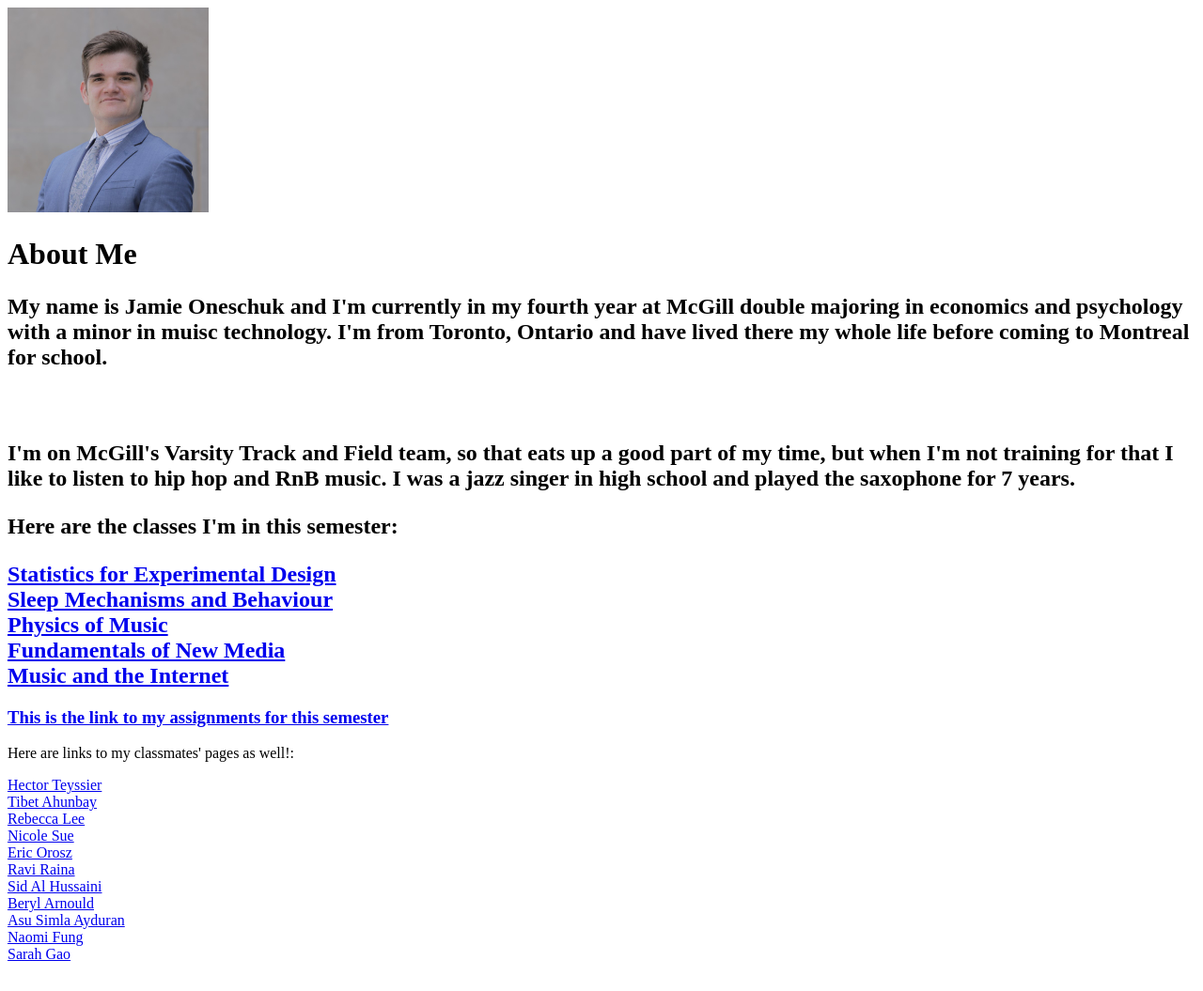
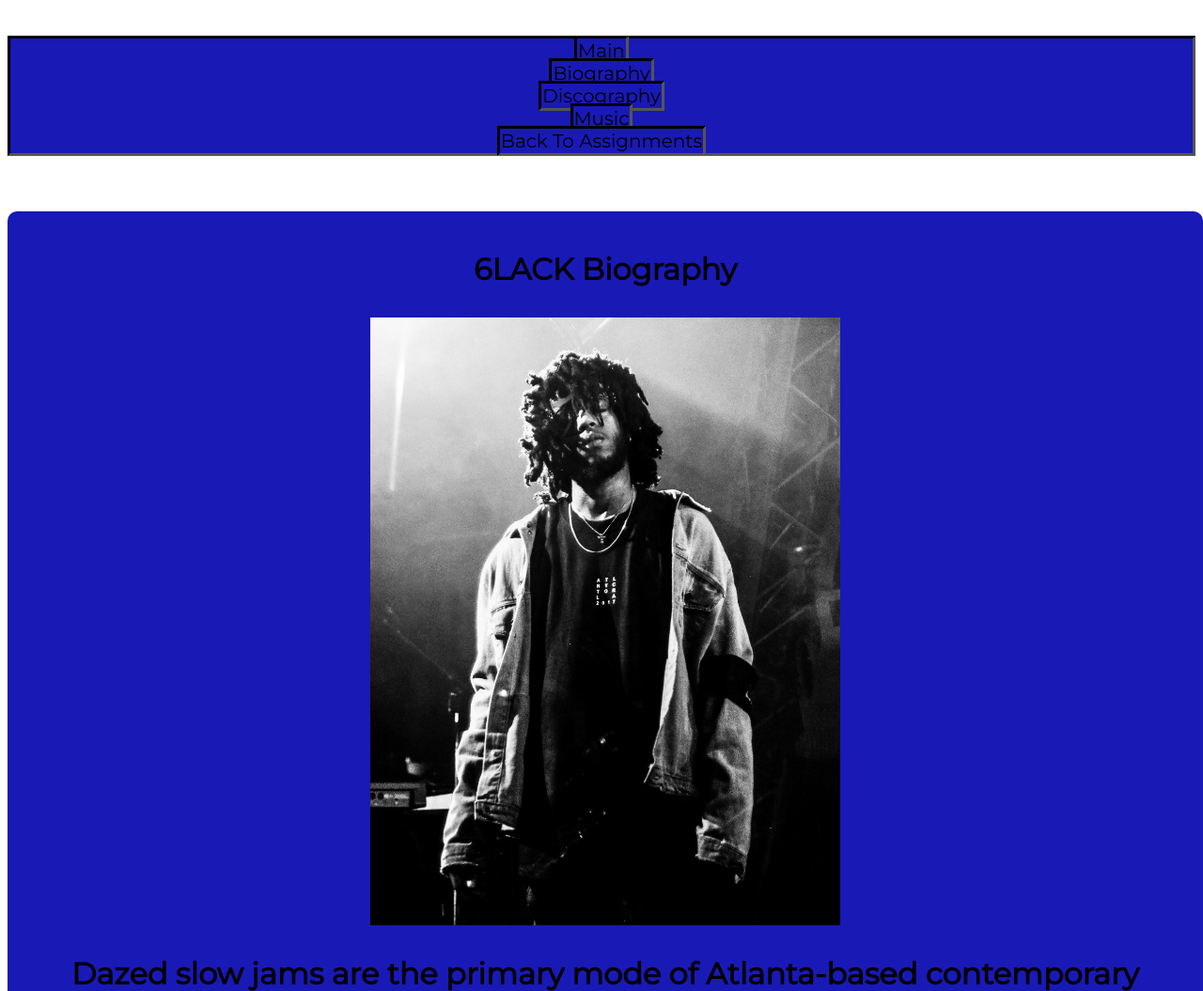
Before and after one commit to mumt301/Jamie-Oneschuk-Repository-, a plain HTML site: page biography.html in a window 1280 px wide. Shown: the top 1055 px of the page at 94% size. Drawn offline with Linux system fonts and the light colour scheme.

Commit message:
website and stuff

```diff
--- a/assignments.html
+++ b/assignments.html
@@ -2,10 +2,12 @@
  <html>
  <head>
   <meta charset="utf-8">
+  <link href="https://fonts.googleapis.com/css2?family=Montserrat&display=swap" rel="stylesheet">
+  <link href="main.css" rel="stylesheet" type="text/css">
   <title>Assignments Page MUMT 301</title>
  </head>
- <body>
-  <h2>Jamie Oneschuk Assignments</h2>
+ <body class="background">
+  <h2 class="text1">Jamie Oneschuk Assignments</h2>
   <p>This page contains links to my MUMT 301 assignments for the semester.<br>
   <a href="questionnaire.txt">Assignment 1 (Questionnaire)<em></a><br>
   <a href="fanpage.html">Assignment 3 (6LACK Fanpage)<em></a><br>
--- /dev/null
+++ b/bio.css
@@ -0,0 +1,47 @@
+body {
+    font-family: 'Montserrat', sans-serif;
+}
+.nav-link {
+    list-style: none;
+    text-decoration: none;
+    color: black;
+    font-size: 20px;
+    background-color: rgb(25, 25, 182);
+    text-align: center;
+    padding: 1px 1px;
+    border: black;
+    border-style:inset;
+    margin-top: 1cm;
+    margin-bottom: 1cm;
+   }
+.ul {
+    list-style-type: none;
+    margin: 0;
+    padding: 0;
+    overflow: hidden;
+    background-color: #333333;
+}
+.biopic {
+    display: block;
+    width: 40%;
+    margin-left: auto;
+    margin-right: auto;
+}
+.biotext {
+
+position: absolute;
+align-items: center;
+
+
+}
+h1,h2 {
+    text-align: center;
+    border-radius: 10px 10px 10px 10px;
+    padding: 10px;
+    background-color: rgb(25, 25, 182);
+
+}
+.heading {
+font-size: 1300pt;
+
+}
--- a/biography.html
+++ b/biography.html
@@ -1,33 +1,28 @@
 <!DOCTYPE html>
-<html>
     <head>
-        <title>Jamie Oneschuk</title>
+        <meta charset="utf-8">
+        <link href="https://fonts.googleapis.com/css2?family=Montserrat&display=swap" rel="stylesheet">
+        <link href="bio.css" rel="stylesheet" type="text/css">
+         <title>Biography</title>
     </head>
-    <body>
-        <img src="Headshot.jpg" width="213.5" height="218.25">
-        <h1><strong>About Me</strong></h1>
-        <h2><p>My name is Jamie Oneschuk and I'm currently in my fourth year at McGill double majoring in economics and psychology with a minor in muisc technology. I'm from Toronto, Ontario and have lived there my whole life before coming to Montreal for school.</p>
-        <br><p>I'm on McGill's Varsity Track and Field team, so that eats up a good part of my time, but when I'm not training for that I like to listen to hip hop and RnB music. I was a jazz singer in high school and played the saxophone for 7 years.</p>
-       <p>Here are the classes I'm in this semester: </p>
-       <a href="https://www.mcgill.ca/study/2021-2022/courses/psyc-305"> Statistics for Experimental Design</a><br>
-       <a href="https://www.mcgill.ca/study/2021-2022/courses/psyc-444"> Sleep Mechanisms and Behaviour</a><br>
-       <a href="https://www.mcgill.ca/study/2021-2022/courses/phys-224"> Physics of Music</a><br>
-       <a href="https://www.mcgill.ca/study/2021-2022/courses/mumt-202"> Fundamentals of New Media</a><br>
-       <a href="https://www.mcgill.ca/study/2021-2022/courses/mumt-301"> Music and the Internet</a><br>
-       <h3><a href="assignments.html">This is the link to my assignments for this semester
-       </a></h3>
-       <p>Here are links to my classmates' pages as well!: </p>
-       <p><a href="https://mumt301.github.io/hteyssier">Hector Teyssier</a><br>
-        <a href="https://mumt301.github.io/tibetahunbay_assignment1">Tibet Ahunbay</a><br>
-        <a href="https://mumt301.github.io/Rebecca-Lee">Rebecca Lee</a><br>
-        <a href="https://mumt301.github.io/nicolesue">Nicole Sue</a><br>
-        <a href="https://mumt301.github.io/orosze">Eric Orosz</a><br>
-        <a href="https://mumt301.github.io/raviraina">Ravi Raina</a><br>
-        <a href="https://mumt301.github.io/SidAlHussaini">Sid Al Hussaini</a><br>
-        <a href="https://mumt301.github.io/beryl">Beryl Arnould</a><br>
-        <a href="https://mumt301.github.io/Asu_Simla_Ayduran">Asu Simla Ayduran</a><br>
-        <a href="https://mumt301.github.io/naomifung01">Naomi Fung</a><br>
-        <a href="https://mumt301.github.io/Sarah-Gao">Sarah Gao</a><br>
-    </h2>
-    </body>
+<body>
+    </div>
+        <ul class="nav-link">
+            <li ><a class="nav-link" href="fanpage.html">Main</a></li>
+            <li ><a class="nav-link" href="biography.html">Biography</a></li>
+            <li ><a class="nav-link" href="discography.html">Discography</a></li>
+            <li ><a class="nav-link" a href="music.html">Music</a></li>
+            <li ><a class="nav-link" a href="assignments.html">Back To Assignments</a></li>
+        </ul>
+ <h1 class="biotext">
+     <div> <p id="heading"> 6LACK Biography</p></div>
+     <img class="biopic" src="6LACK.jpg" alt="image">
+    <p>Dazed slow jams are the primary mode of Atlanta-based contemporary R&B/rap artist Ricardo Valentine, a singer-slash-MC who goes by the name 6LACK ("black"). Prior to connecting with LVRN (Love Renaissance), the creative agency that has supported fellow Georgia native Raury, Valentine was signed to a label that he felt restricted his creativity. After a few years of being held back, he made significant gains -- across 2015 and 2016 -- with contributions to the Spillage Village compilation Bears Like This Too, as well as singles such as "Bless Me" and "Loyal." Once 6LACK was linked with Interscope, "Prblms" was officially released in September 2016 as his first major-label-affiliated track. The following month, it entered Billboard's Twitter Emerging Artists chart at number five. That single set up the release of FREE 6LACK, his debut album, which arrived in November of that year. The effort peaked in the Billboard Top 40 and climbed to number five on the rap chart.</p>
+    <p>The following year, 6LACK issued a series of singles, including "That Far," "Grab the Wheel" with Timbaland, and "First Fuck" with Jhene Aiko. Two singles followed in 2018, "Cutting Ties" and "Pretty Little Fears" featuring J. Cole. "Pretty Little Fears" appeared on 6LACK's second studio album, East Atlanta Love Letter, which was released in September 2018. In addition to Cole, the record featured cameos from Offset, Future, and Khalid and debuted at number three on the Billboard charts. Over the next few years, 6LACK stuck mainly to adding features to other artists' tracks, but he returned in May 2020 with a new song of his own, "ATL Freestyle."</p>
+    <a href="https://www.allmusic.com/artist/6lack-mn0003547656/biography">Biography Source</a>
+ </h1>
+</body>
+
+
+
 </html>
--- /dev/null
+++ b/disco.css
@@ -0,0 +1,30 @@
+body {
+    font-family: 'Montserrat', sans-serif;
+}
+.nav-link {
+    list-style: none;
+    text-decoration: none;
+    color: black;
+    font-size: 20px;
+    background-color: rgb(25, 25, 182);
+    text-align: center;
+    border: black;
+    border-style:inset;
+    margin-top: 1cm;
+    margin-bottom: 1cm;
+
+   }
+.ul {
+    list-style-type: none;
+    margin: 0;
+    padding: 0;
+    overflow: hidden;
+    background-color: #333333;
+}
+h1,h2,h3 {
+    text-align: center;
+    border-radius: 10px 10px 10px 10px;
+    padding: 10px;
+    background-color: rgb(25, 25, 182);
+    font-size: 10pt;
+}
--- /dev/null
+++ b/main.css
@@ -0,0 +1,31 @@
+body {
+    font-family: 'Montserrat', sans-serif;
+}
+.headshot {
+    border: 3px solid rgb(15, 55, 141);
+    padding: 10px;
+    display: block;
+  margin-left: auto;
+  margin-right: auto;
+  width: 15%;
+
+}
+h1,h1,h3,h4,h5 {
+
+    text-align: center;
+    border: 3px solid rgb(15, 55, 141)
+}
+.text1 {
+    font-size: 30pt;
+    text-align: center;
+
+}
+.text2 {
+    text-align: center;
+}
+.background {
+    background-color:darkslategray
+}
+.text3{
+    font-size: 60pt;
+}
--- /dev/null
+++ b/music.css
@@ -0,0 +1,31 @@
+body {
+    font-family: 'Montserrat', sans-serif;
+}
+.nav-link {
+    list-style: none;
+    text-decoration: none;
+    color: black;
+    font-size: 20px;
+    background-color: rgb(25, 25, 182);
+    margin: auto;
+    text-align: center;
+    padding: 1px 1px;
+    border: black;
+    border-style:inset;
+    margin-top: 1cm;
+    margin-bottom: 1cm;
+   }
+.ul {
+    list-style-type: none;
+    margin: 0;
+    padding: 0;
+    overflow: hidden;
+    background-color: #333333;
+}
+h1,h2 {
+    text-align: center;
+    border-radius: 10px 10px 10px 10px;
+    padding: 10px;
+    background-color: rgb(25, 25, 182);
+    font-size: 10pt;
+}
--- a/style.css
+++ b/style.css
@@ -1,13 +1,47 @@
 
-*{margin: 0px;
-padding: 0px;
-box-sizing: border-box;
-
-}
 body {
     font-family: 'Montserrat', sans-serif;
 }
-header {
-    display: flex;
-    background-color: navy;
+
+.nav-link {
+     list-style: none;
+     text-decoration: none;
+     color: black;
+     font-size: 20px;
+     background-color: rgb(25, 25, 182);
+     margin: auto;
+     text-align: center;
+     padding: 1px 1px;
+     border: black;
+    border-style:inset;
+    margin-top: 1cm;
+    margin-bottom: 1cm;
+    }
+
+.main-image {
+  height:20cm;
+  margin: 0;
+  width: 10cm;
+  float: left;
 }
+.title {
+ font-size: 1cm;
+ text-align: center;
+color:navy
+}
+.ul {
+    list-style-type: none;
+    margin: 0;
+    padding: 0;
+    overflow: hidden;
+    background-color: #333333;
+
+}
+.secondary-image {
+position: absolute;
+bottom: 0cm;
+z-index: -1;
+width: 100%;
+height: 100%;
+margin: 0;
+}
```
Also changed, not shown: discography.html (added, +36 -0 lines), fanpage.html (+23 -7 lines), index.html (+14 -10 lines), music.html (added, +23 -0 lines), 6pc.png (added), East.jpg (added), FREE.jpg (added).
